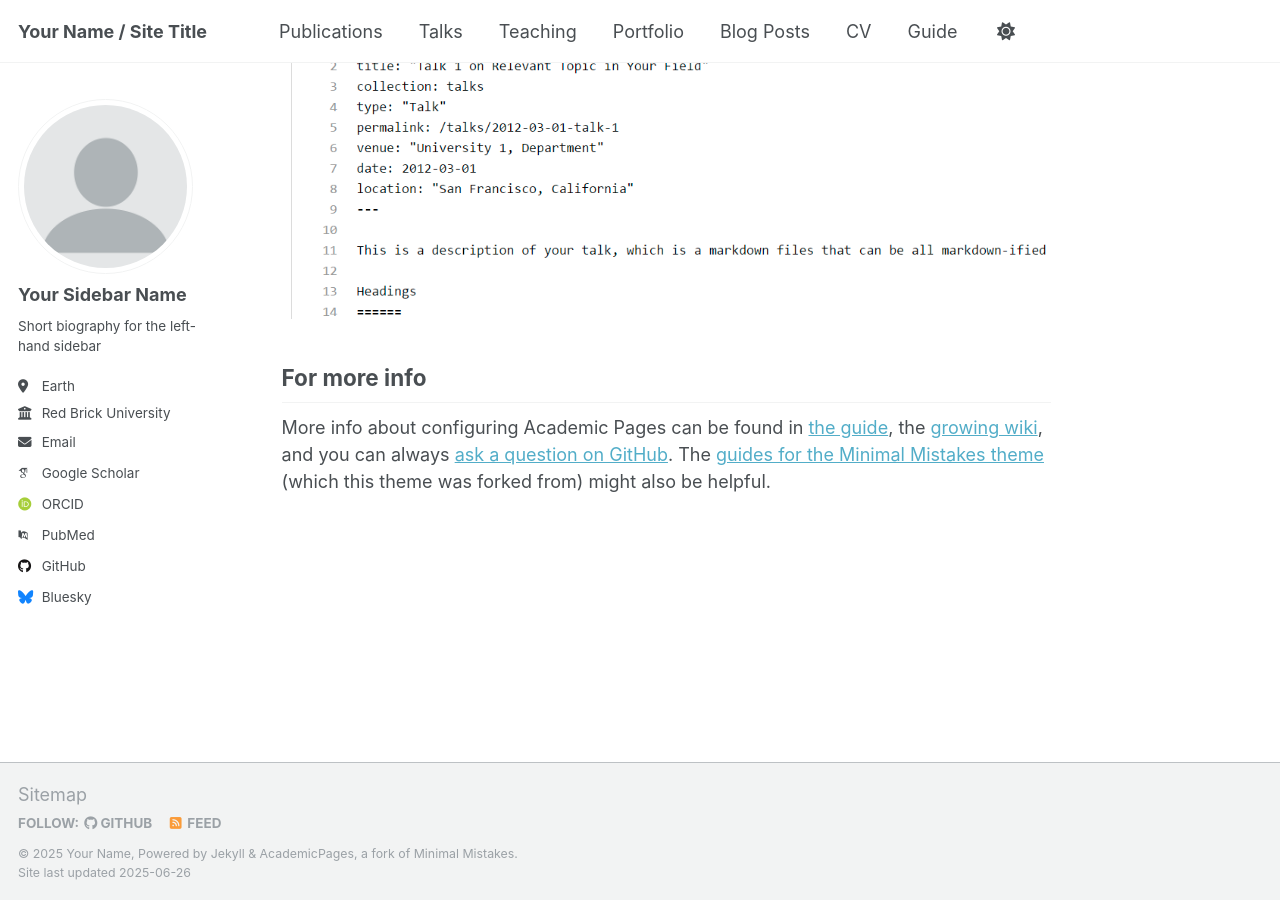
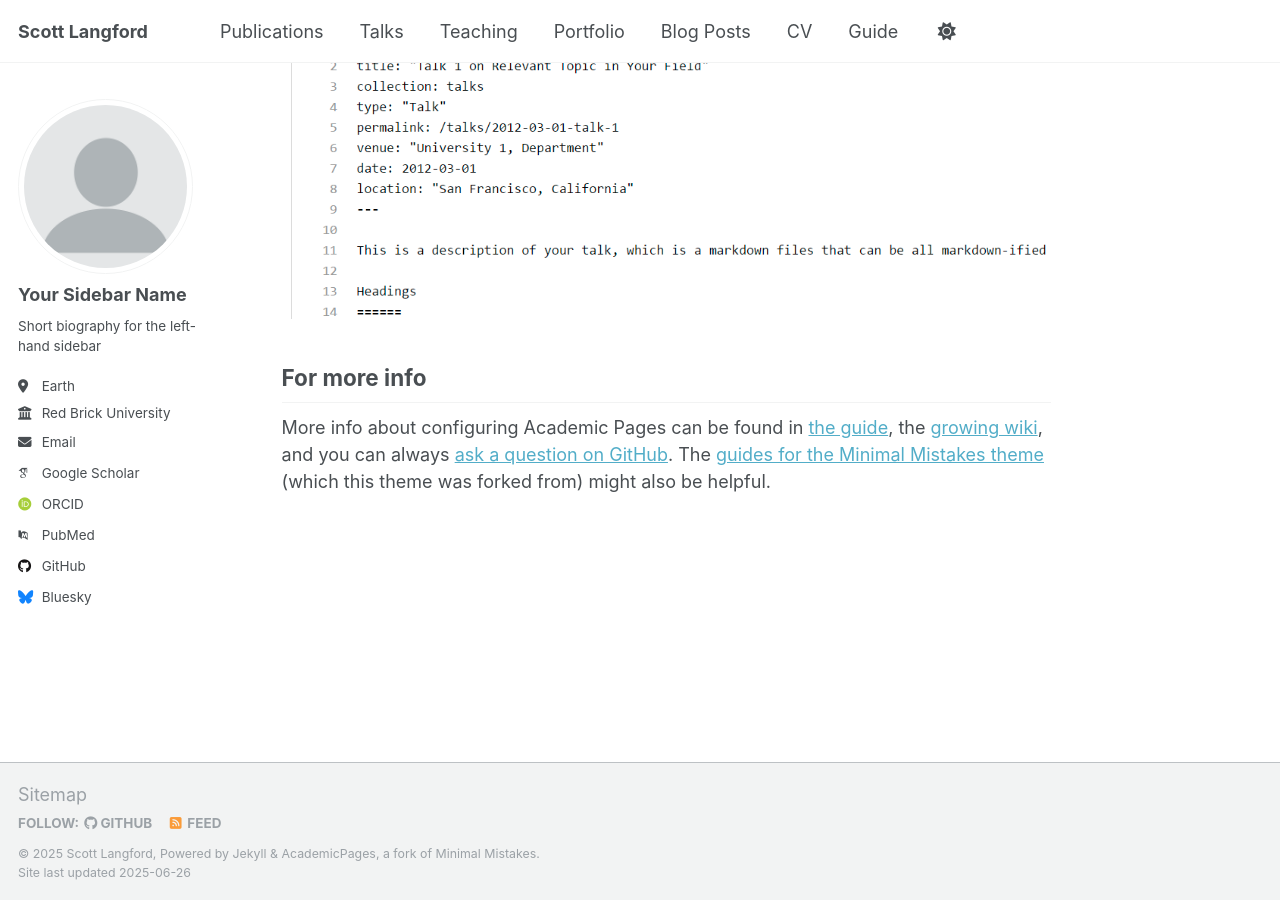
Before and after one commit to scottlangford2/scott_langford, a Jekyll site: the page built from _pages/about.md, in a window 1280 px wide and 900 px high, scrolled down 2636 px. Built offline with Jekyll 4.4.1, drawn with Linux system fonts in a browser that asks for light colours; some web fonts are replaced.

Commit message:
Update _config.yml

```diff
--- a/_config.yml
+++ b/_config.yml
@@ -9,9 +9,9 @@
 # Basic Site Settings
 locale                   : "en-US"
 site_theme               : "default"
-title                    : "Your Name / Site Title"
+title                    : "Scott Langford"
 title_separator          : "-"
-name                     : &name "Your Name"
+name                     : &name "Scott Langford"
 description              : &description "personal description"
 url                      : https://academicpages.github.io # the base hostname & protocol for your site e.g. "https://[your GitHub username].github.io" or if you already have some other page hosted on Github then use "https://[your GitHub username].github.io/[Your Repo Name]"
 baseurl                  : "" # the subpath of your site, e.g. "/blog"
```
